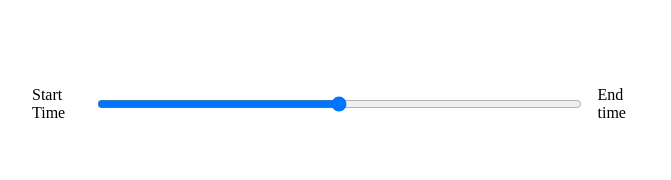
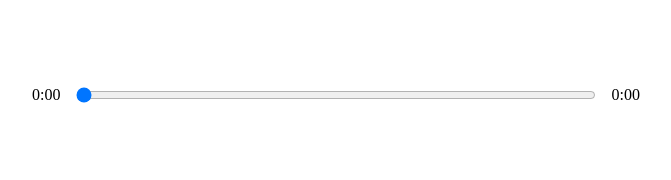
Before and after one commit to Qz-C/waves-music, a React (Create React App) app: page / in a window 1280 px wide. Shown: the part 410-590 px from the top of the page, without its empty margins (304-975 px from the left). Built offline with nearby package versions, Linux system fonts and the light colour scheme.

Commit message:
update Player component

```diff
--- a/src/App.js
+++ b/src/App.js
@@ -1,4 +1,4 @@
-import React , {useState} from "react";
+import React, { useState } from "react";
 import Player from "./components/Player";
 import Song from "./components/Song";
 import "./styles/app.scss";
@@ -9,11 +9,16 @@ function App() {
 
   const [songs, setSongs] = useState(data());
   const [currentSong, setCurrentSong] = useState(songs[0]);
+  const [isPlaying, setIsPlaying] = useState(false);
 
   return (
     <div className="App">
-          <Song currentSong={currentSong}/>
-      <Player/>
+      <Song currentSong={currentSong} />
+      <Player
+        currentSong={currentSong}
+        isPlaying={isPlaying}
+        setIsPlaying={setIsPlaying}
+      />
     </div>
   );
 }
--- a/src/components/Player.js
+++ b/src/components/Player.js
@@ -1,24 +1,70 @@
-import React from "react";
+import React, { useRef, useState } from "react";
 import { FontAwesomeIcon } from "@fortawesome/react-fontawesome";
 import {
     faPlay,
     faAngleLeft,
-    faAngleRight
+    faAngleRight,
+    faPause
 } from "@fortawesome/free-solid-svg-icons";
 
-const Player = () => {
+const Player = ({ currentSong, isPlaying, setIsPlaying }) => {
+
+    const audioRef = useRef(null);
+
+    const playSongHanler = () => {
+        if (isPlaying) {
+            audioRef.current.pause();
+            setIsPlaying(!isPlaying);
+        } else {
+            audioRef.current.play();
+            setIsPlaying(!isPlaying);
+        }
+    }
+
+    const getTime = (time) => {
+        return Math.floor(time / 60) + ":" + ("0" + Math.floor(time % 60)).slice(-2);
+    }
+
+    const timeUpdateHandler = (event) => {
+        const current = event.target.currentTime;
+        const duration = event.target.duration;
+        setSongInfo({ ...songInfo, currentTime: current, duration });
+    }
+
+    const dragHandler = (event) => {
+        audioRef.current.currentTime = event.target.value;
+        setSongInfo({ ...songInfo, currentTime: event.target.value });
+    }
+
+    const [songInfo, setSongInfo] = useState({
+        currentTime: 0,
+        duration: 0,
+    });
+
     return (
         <div className="player">
             <div className="time-control">
-                <p>Start Time</p>
-                <input type="range" />
-                <p>End time</p>
+                <p>{getTime(songInfo.currentTime)}</p>
+                <input
+                    onChange={dragHandler}
+                    min={0}
+                    max={songInfo.duration}
+                    value={songInfo.currentTime}
+                    type="range"
+                />
+                <p>{getTime(songInfo.duration)}</p>
             </div>
             <div className="play-control">
                 <FontAwesomeIcon className="skip-back" icon={faAngleLeft} size="2x" />
-                <FontAwesomeIcon className="play" icon={faPlay} size="2x"/>
-                <FontAwesomeIcon className="skip-forward" icon={faAngleRight} size="2x"/>
+                <FontAwesomeIcon className="play" onClick={playSongHanler} icon={isPlaying ? faPause : faPlay} size="2x" />
+                <FontAwesomeIcon className="skip-forward" icon={faAngleRight} size="2x" />
             </div>
+            <audio
+                onLoadedMetadata={timeUpdateHandler}
+                onTimeUpdate={timeUpdateHandler}
+                ref={audioRef}
+                src={currentSong.audio}>
+            </audio>
         </div>
     )
 }
--- a/src/components/Song.js
+++ b/src/components/Song.js
@@ -3,7 +3,7 @@ import React from "react";
 const Song = ({currentSong}) => {
     return(
         <div className="song-container">
-            <img src={currentSong.cover}></img>
+            <img alt={currentSong.name}src={currentSong.cover}></img>
             <h2>{currentSong.name}</h2>
             <h3>{currentSong.artist}</h3>
         </div>
--- a/src/styles/_player.scss
+++ b/src/styles/_player.scss
@@ -11,7 +11,7 @@
     display: flex;
     input {
         width: 100%;
-        padding: 1rem 2rem;
+        padding: 1rem 0rem;
     }
     p {
         padding: 1rem;
```
